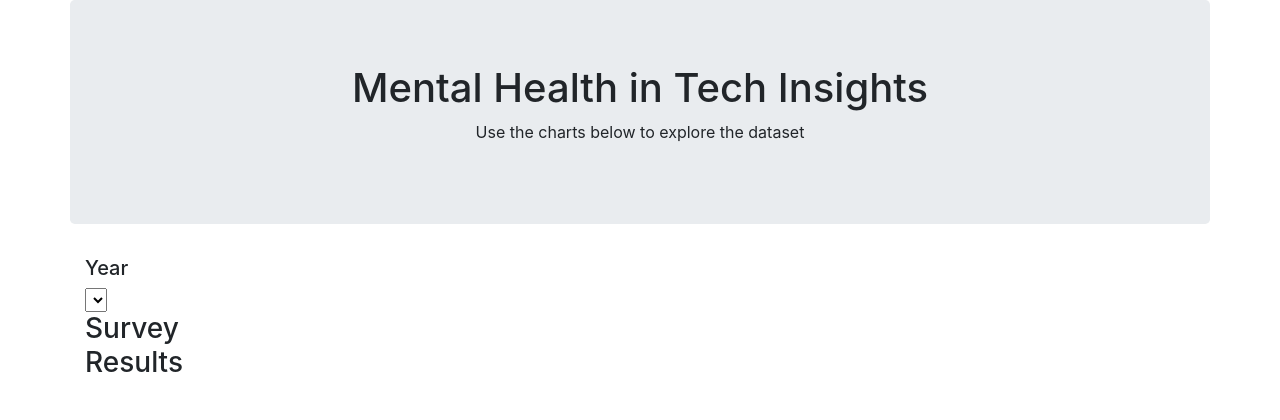
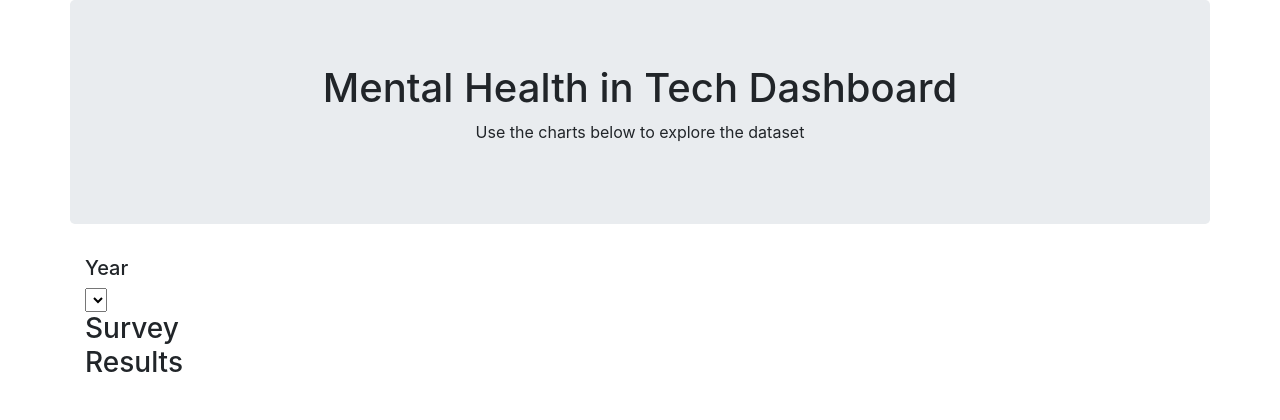
Before and after one commit to ryanfearon/project2-draft, a Python web app: template MentalHealthDataProject/Templates/index.html in a window 1280 px wide. Shown: the top 420 px of the page. Run offline with Jinja, Linux system fonts and the light colour scheme; the template is opened without the code that fills it, so the values that code supplies are empty; some libraries are stand-ins or nearby versions.

Commit message:
another html update

```diff
--- a/MentalHealthDataProject/Templates/index.html
+++ b/MentalHealthDataProject/Templates/index.html
@@ -3,7 +3,7 @@
 
 <head>
   <meta charset="UTF-8">
-  <title>D3Times</title>
+  <title>Mental Health in Tech Insights</title>
   <link rel="stylesheet" href="https://stackpath.bootstrapcdn.com/bootstrap/4.1.3/css/bootstrap.min.css" integrity="sha384-MCw98/SFnGE8fJT3GXwEOngsV7Zt27NXFoaoApmYm81iuXoPkFOJwJ8ERdknLPMO" crossorigin="anonymous">
   <link rel="stylesheet" href="style.css">
 
@@ -13,7 +13,7 @@
   <div class="container">
     <div class="row">
       <div class="col-md-12 jumbotron text-center">
-        <h1>Mental Health in Tech Insights</h1>
+        <h1>Mental Health in Tech Dashboard</h1>
         <p>Use the charts below to explore the dataset</p>
       </div>
     </div>
```
